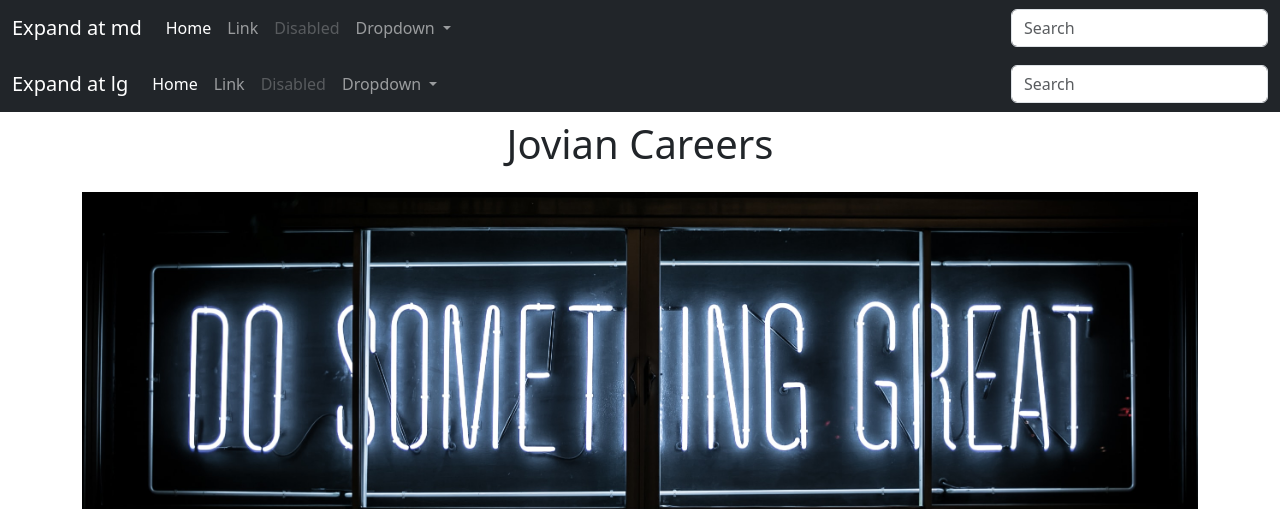
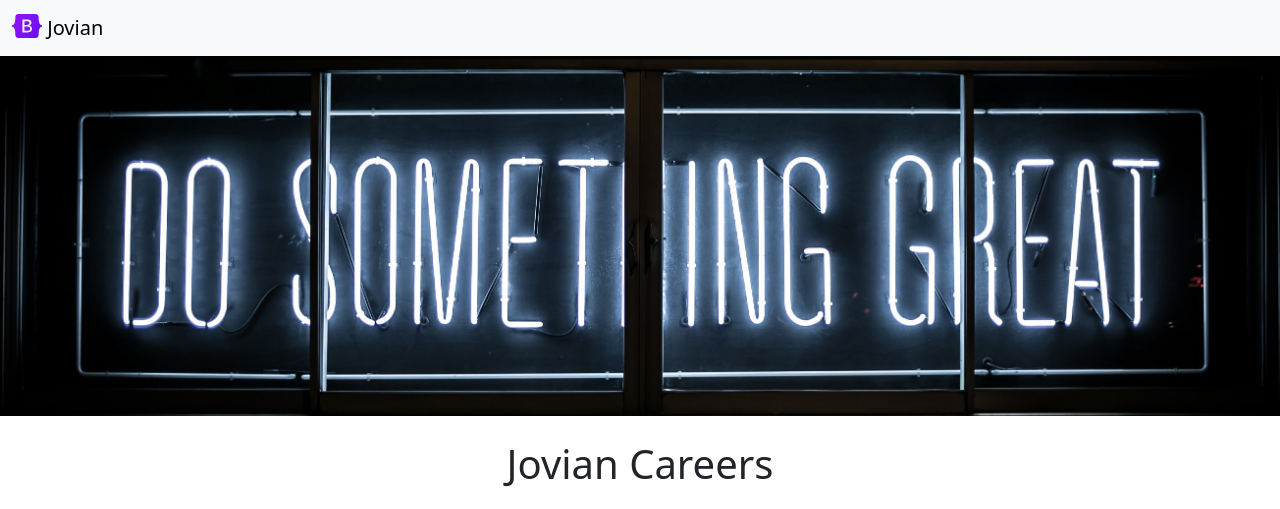
Before and after one commit to IsaakAdams/jovian-careers-website, a Flask app: page / in a window 1280 px wide. Shown: the top 509 px of the page. Run offline with Flask 2, Linux system fonts and the light colour scheme.

Commit message:
Functional and aesthetic improvements

```diff
--- /dev/null
+++ b/templates/footer.html
@@ -0,0 +1,11 @@
+<div class="container">
+  <footer class="py-3 my-4">
+    <ul class="nav justify-content-center border-bottom pb-3 mb-3">
+      <li class="nav-item"><a href="https://jovian.ai" target="_blank" class="nav-link px-2 text-muted">Home</a></li>
+      <li class="nav-item"><a href="https://jovian.ai/courses" target="_blank" class="nav-link px-2 text-muted">Courses</a></li>
+      <li class="nav-item"><a href="https://jovian.ai/events" target="_blank" class="nav-link px-2 text-muted">Events</a></li>
+      <li class="nav-item"><a href="https://jovian.ai/about" target="_blank" class="nav-link px-2 text-muted">About</a></li>
+    </ul>
+    <p class="text-center text-muted">&copy; 2022 Company, Inc</p>
+  </footer>
+</div>
--- a/templates/home.html
+++ b/templates/home.html
@@ -10,21 +10,31 @@
         height: 360px;
         object-fit: cover;
         width: 100%;
+        margin-bottom: 16px;
       }
     </style>
   </head>
   <body>
     <!-- Navbar (nav.html) -->
     {% include 'nav.html' %}
-
+    <img id="banner" class="img-fluid" src="../static/banner.jpg">
     <div class="container">
       <h1 class="text-center mt-2 mb-4">Jovian Careers</h1>
-      <img id="banner" class="img-fluid" src="../static/banner.jpg">
 
-      <h2 class="text-center mt-2 mb-4">About Jovian</h2>
-      <p class="lead">
-        Lorem ipsum dolor sit amet, consectetur adipiscing elit, sed do eiusmod tempor incididunt ut labore et dolore magna aliqua. Ut        enim ad minim veniam, quis nostrud exercitation ullamco laboris nisi ut aliquip ex ea commodo consequat. Duis aute irure dolor        in reprehenderit in voluptate velit esse cillum dolore eu fugiat nulla pariatur. Excepteur sint occaecat cupidatat non                proident, sunt in culpa qui officia deserunt mollit anim id est laborum.
-      </p>
+      <div class="row" style="margin-bottom: 16px;">
+        <div class="col-md-6">
+          <p class="lead">
+            Lorem ipsum dolor sit amet, consectetur adipiscing elit, sed do eiusmod tempor incididunt ut labore et dolore magna aliqua. Ut        enim ad minim             veniam, quis nostrud exercitation ullamco laboris nisi ut aliquip ex ea commodo consequat. Duis aute irure dolor        in reprehenderit in voluptate           velit esse cillum dolore eu fugiat nulla pariatur. Excepteur sint occaecat cupidatat non                proident, sunt in culpa qui officia deserunt            mollit anim id est laborum.
+          </p>
+        </div>
+
+        <div class="d-none d-md-block col-6">
+          <img src="/static/people.jpg" style="height:320px;
+            border-radius: 4px;"
+          >
+        </div>
+      </div>
+
       <h2 class="text-center mt-2 mb-4">Job Openings</h2>
       <div>
         {% for job in jobs %}
@@ -33,9 +43,9 @@
       </div>
 
       <div class="text-center">
-        <button class="btn btn-primary btn-large">Contact Us</button>
-        <p class="mt-4">Copyright 2022, Jovian</p>
+        <a href="mailto:hello@jovian.ai?subject=Question%20about%20Job%20Openings&body=My%20name%3A%20%3Cyour%20name%3E%0D%0A%0D%0AMy%20questions%3A%20%3Center%20question%20here%3E" class="btn btn-primary btn-large">Contact Us</a>
       </div>
     </div>
+    {% include 'footer.html' %}
   </body>
 </html>
--- a/templates/jobitem.html
+++ b/templates/jobitem.html
@@ -25,6 +25,6 @@
 
   <!-- Button -->
   <div class="col-1">
-    <button type="button" class="btn btn-outline-primary">Apply</button>
+    <a href="mailto:hello@jovian.ai?subject=Application%20for%20{{job['title']}}&body=My%20name%3A%20%3Cyour%20name%3E%0D%0A%0D%0AMy%20Resume%20link%3A%20%3Cresume%20link%3E%0D%0A%0D%0AMy%20LinkedIn%20link%3A%20%3Clinkedin%20in%3E" type="button" class="btn btn-outline-primary">Apply</a>
   </div>
 </div>
--- a/templates/nav.html
+++ b/templates/nav.html
@@ -1,82 +1,9 @@
-<nav class="navbar navbar-expand-md navbar-dark bg-dark" aria-label="Fourth navbar example">
+<nav class="navbar bg-body-tertiary shadow-sm fixed-top">
   <div class="container-fluid">
-    <a class="navbar-brand" href="#">Expand at md</a>
-    <button class="navbar-toggler" type="button"
-      data-bs-toggle="collapse" data-bs-target="#navbarsExample04"
-      aria-controls="navbarsExample04" aria-expanded="false"
-      aria-label="Toggle navigation">
-      <span class="navbar-toggler-icon"></span>
-    </button>
-
-    <div class="collapse navbar-collapse" id="navbarsExample04">
-      <ul class="navbar-nav me-auto mb-2 mb-md-0">
-        <li class="nav-item">
-          <a class="nav-link active" aria-current="page" href="#">Home</a>
-        </li>
-        <li class="nav-item">
-          <a class="nav-link" href="#">Link</a>
-        </li>
-        <li class="nav-item">
-          <a class="nav-link disabled">Disabled</a>
-        </li>
-        <li class="nav-item dropdown">
-          <a class="nav-link dropdown-toggle" href="#"
-            data-bs-toggle="dropdown" aria-expanded="false">Dropdown
-          </a>
-          <ul class="dropdown-menu">
-            <li><a class="dropdown-item" href="#">Action</a></li>
-            <li><a class="dropdown-item" href="#">Another action</a></li>
-            <li><a class="dropdown-item" href="#">Something else here</a></li>
-          </ul>
-        </li>
-      </ul>
-      <form role="search">
-        <input class="form-control" type="search"
-          placeholder="Search" aria-label="Search"
-        >
-      </form>
-    </div>
+    <a class="navbar-brand" href="#">
+      <img src="/static/logo.svg" alt="Logo" width="30" height="24" class="d-inline-block align-text-top">
+      Jovian
+    </a>
   </div>
 </nav>
-
-<nav class="navbar navbar-expand-lg navbar-dark bg-dark"
-  aria-label="Fifth navbar example">
-  <div class="container-fluid">
-    <a class="navbar-brand" href="#">Expand at lg</a>
-    <button class="navbar-toggler" type="button"
-      data-bs-toggle="collapse" data-bs-target="#navbarsExample05"
-      aria-controls="navbarsExample05" aria-expanded="false"
-      aria-label="Toggle navigation">
-      <span class="navbar-toggler-icon"></span>
-    </button>
-
-    <div class="collapse navbar-collapse" id="navbarsExample05">
-      <ul class="navbar-nav me-auto mb-2 mb-lg-0">
-        <li class="nav-item">
-          <a class="nav-link active" aria-current="page" href="#">Home</a>
-        </li>
-        <li class="nav-item">
-          <a class="nav-link" href="#">Link</a>
-        </li>
-        <li class="nav-item">
-          <a class="nav-link disabled">Disabled</a>
-        </li>
-        <li class="nav-item dropdown">
-          <a class="nav-link dropdown-toggle" href="#"
-            data-bs-toggle="dropdown" aria-expanded="false">Dropdown
-          </a>
-          <ul class="dropdown-menu">
-            <li><a class="dropdown-item" href="#">Action</a></li>
-            <li><a class="dropdown-item" href="#">Another action</a></li>
-            <li><a class="dropdown-item" href="#">Something else here</a></li>
-          </ul>
-        </li>
-      </ul>
-      <form role="search">
-        <input class="form-control" type="search"
-          placeholder="Search" aria-label="Search"
-        >
-      </form>
-    </div>
-  </div>
-</nav>
+<div style="height: 56px;"></div>
```
Also changed, not shown: static/logo.svg (added), 1 other file.
